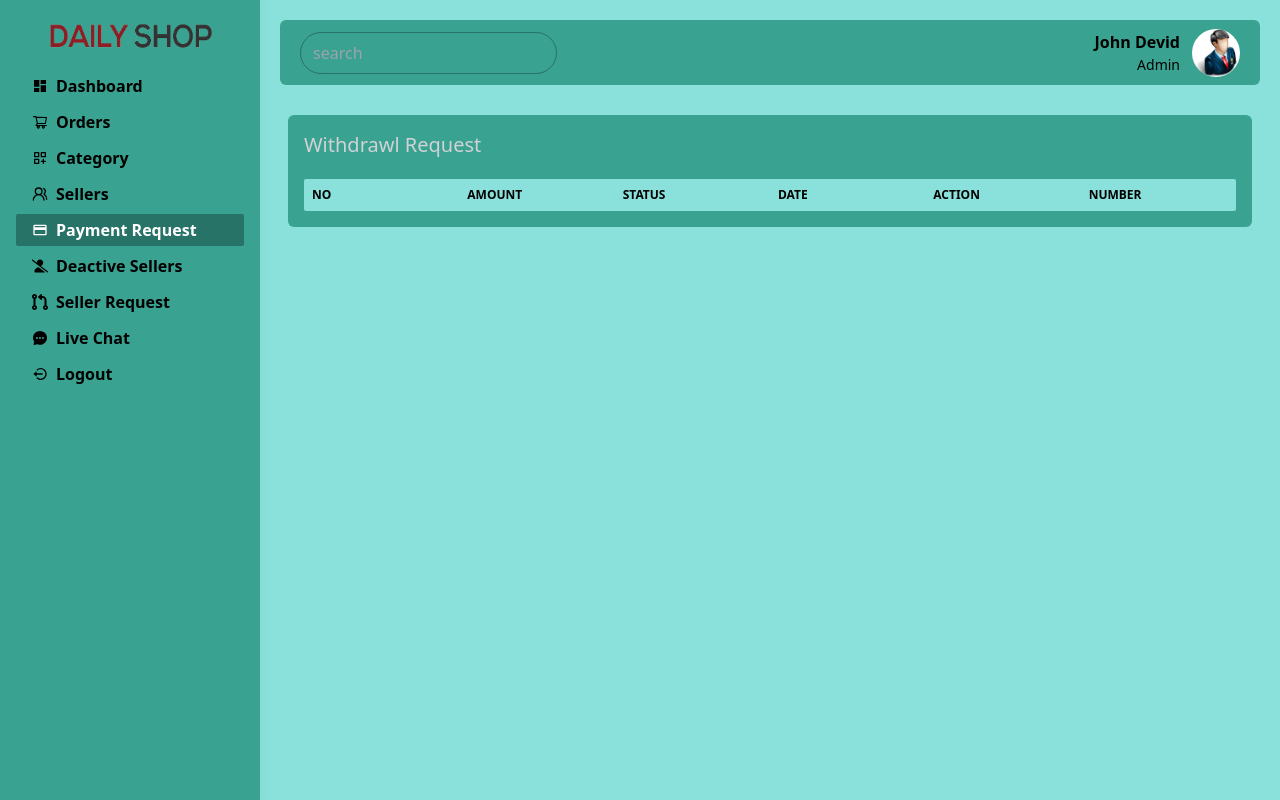
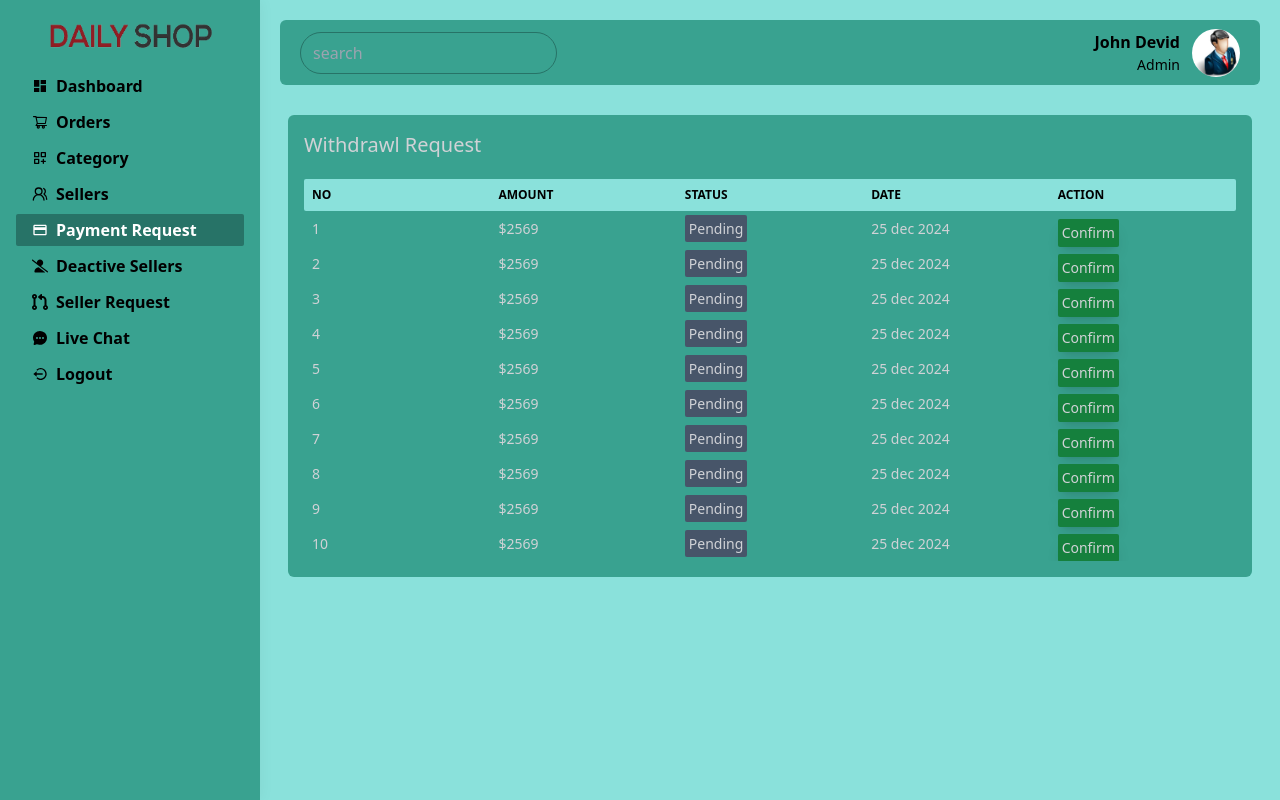
Before and after one commit to Atik2788/e-commerce-project-dashboard, a React (Create React App) app: page /admin/dashboard/payment-request in a window 1280 px wide. Built offline with nearby package versions, Linux system fonts and the light colour scheme.

Commit message:
23.2 done body part of payment request

```diff
--- a/src/views/admin/PaymentRequest.jsx
+++ b/src/views/admin/PaymentRequest.jsx
@@ -1,7 +1,36 @@
-import React from "react";
+import React, { forwardRef } from "react";
 import { FixedSizeList as List } from "react-window";
 
+function handleOnWhel({deltaY}){
+    console.log('handleOnWhel', deltaY);
+}
+
+const outerElementType = forwardRef((props, ref) => (
+    <div ref={ref} onWheel={handleOnWhel} {...props}/>
+))
+
 const PaymentRequest = () => {
+
+    const array = [1, 2, 3, 4, 5, 6, 7, 8, 9, 10]
+
+    const Row = ({index, style}) =>{
+        return(
+            <div style={style} className="flex text-sm text-[#d0d2d6] font-medium">
+                <div className="w-[25%] p-2 whitespace-nowrap">{index + 1}</div>
+                <div className="w-[25%] p-2 whitespace-nowrap">$2569</div>
+                <div className="w-[25%] p-2 whitespace-nowrap">
+                    <span className="py-1 px-1 bg-slate-600 rounded-sm text-sm">Pending</span>
+                </div>
+                <div className="w-[25%] p-2 whitespace-nowrap">25 dec 2024</div>
+                <div className="w-[25%] p-2 whitespace-nowrap">
+                    <button className="bg-green-700 shadow-lg hover:shadow-[#669c66] px-1 py-1 cursor-pointer text-sm text-[#d0d2d6] rounded-sm">Confirm</button>
+                </div>
+            </div>
+        )
+    }
+
+
+
   return (
     <div className="px-2 lg:px-7 pt-5">
 
@@ -12,14 +41,27 @@ const PaymentRequest = () => {
 
         <div className="w-full">
           <div className="w-full overflow-x-auto">
+
             <div className="flex bg-[#8ae1db] rounded-sm uppercase text-xs font-bold min-w-[340px]">
               <div className="w-[25%] p-2">No</div>
               <div className="w-[25%] p-2">Amount</div>
               <div className="w-[25%] p-2">Status</div>
               <div className="w-[25%] p-2">Date</div>
               <div className="w-[25%] p-2">Action</div>
-              <div className="w-[25%] p-2">Number</div>
             </div>
+            {
+                <List
+                style={{minWidth: '340px'}}
+                className="List"
+                height={350}
+                itemCount={10}
+                itemSize={35}
+                outerElementType={outerElementType}
+                >
+                    {Row}
+                </List>
+            }
+
           </div>
         </div>
 
```
